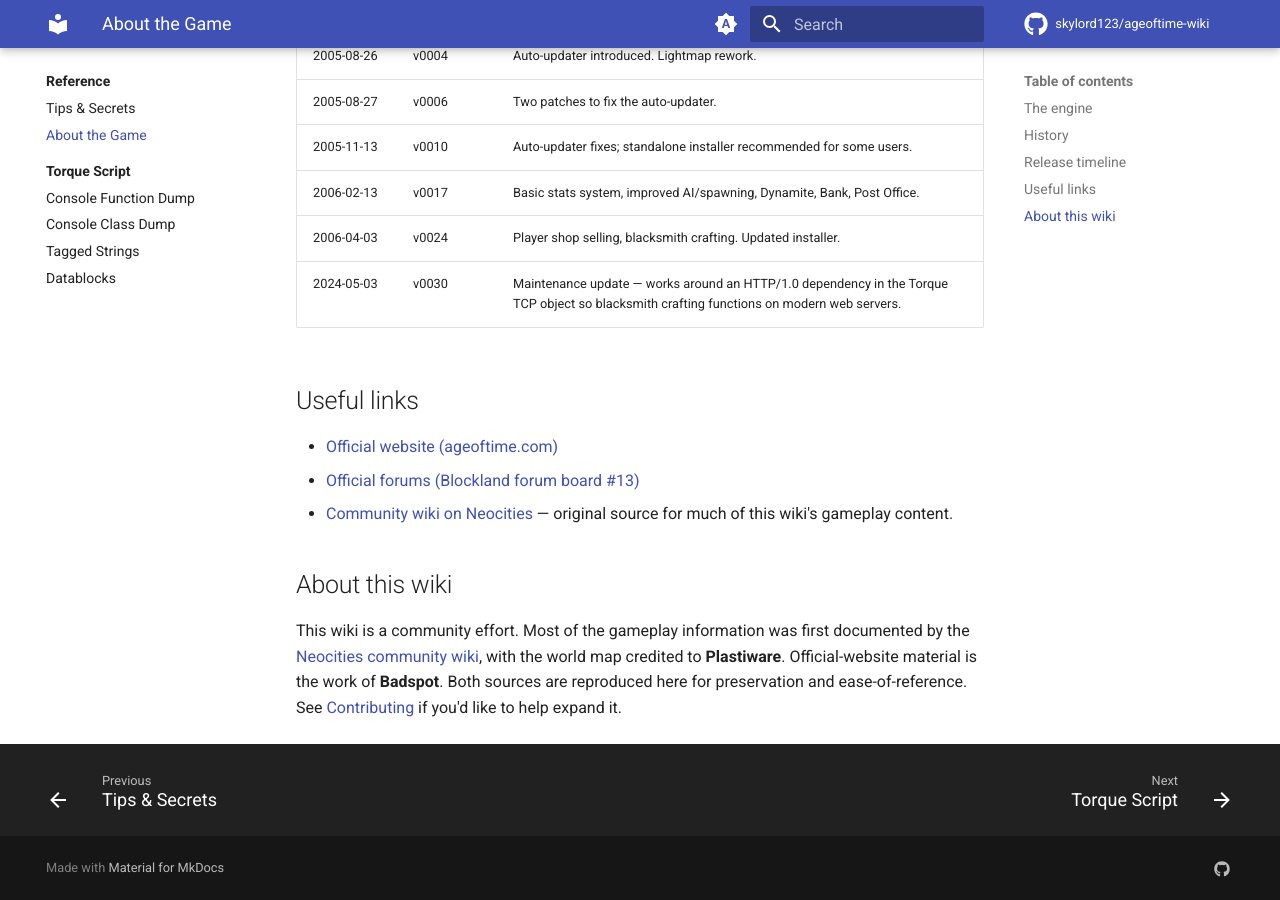
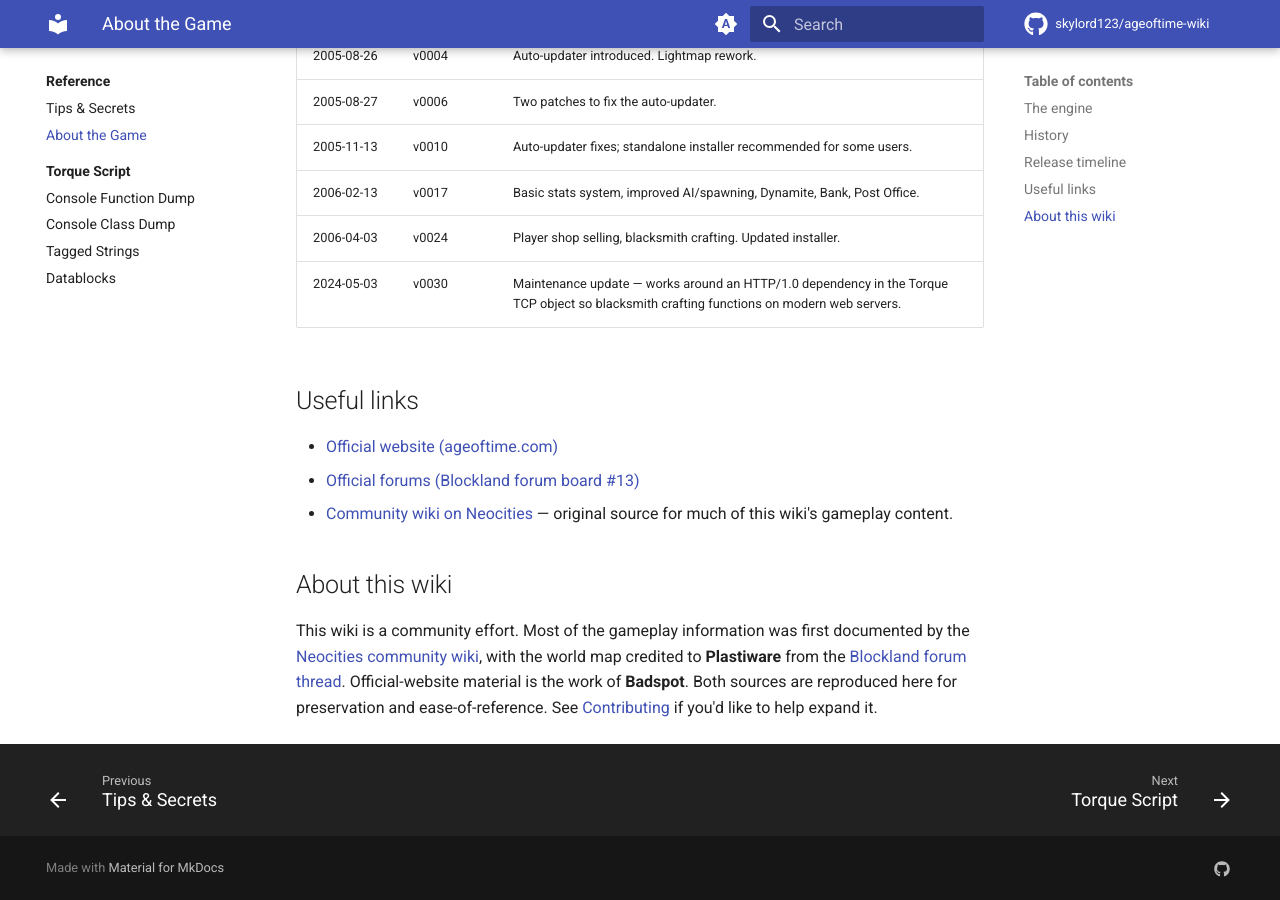
Before and after one commit to skylord123/ageoftime-wiki, an MkDocs documentation site: the page built from docs/about.md, in a window 1280 px wide and 900 px high, scrolled down 1117 px. Built offline with MkDocs 1.6.1 and Material for MkDocs 9.7.7, drawn with Linux system fonts in a browser that asks for light colours; comment, search, counter and statistics services are not loaded.

Commit message:
Update map to the one Plastiware on BL forums created

```diff
--- a/docs/about.md
+++ b/docs/about.md
@@ -54,7 +54,8 @@
 
 This wiki is a community effort. Most of the gameplay information was first
 documented by the [Neocities community wiki](https://ageoftimewiki.neocities.org/),
-with the world map credited to **Plastiware**. Official-website material is
-the work of **Badspot**. Both sources are reproduced here for preservation and
-ease-of-reference. See [Contributing](contributing.md) if you'd like to help
-expand it.
+with the world map credited to **Plastiware** from the
+[Blockland forum thread](https://forum.blockland.us/index.php?topic=245789.0).
+Official-website material is the work of **Badspot**. Both sources are
+reproduced here for preservation and ease-of-reference. See
+[Contributing](contributing.md) if you'd like to help expand it.
```
Also changed, not shown: docs/areas.md (+3 -1 lines).
